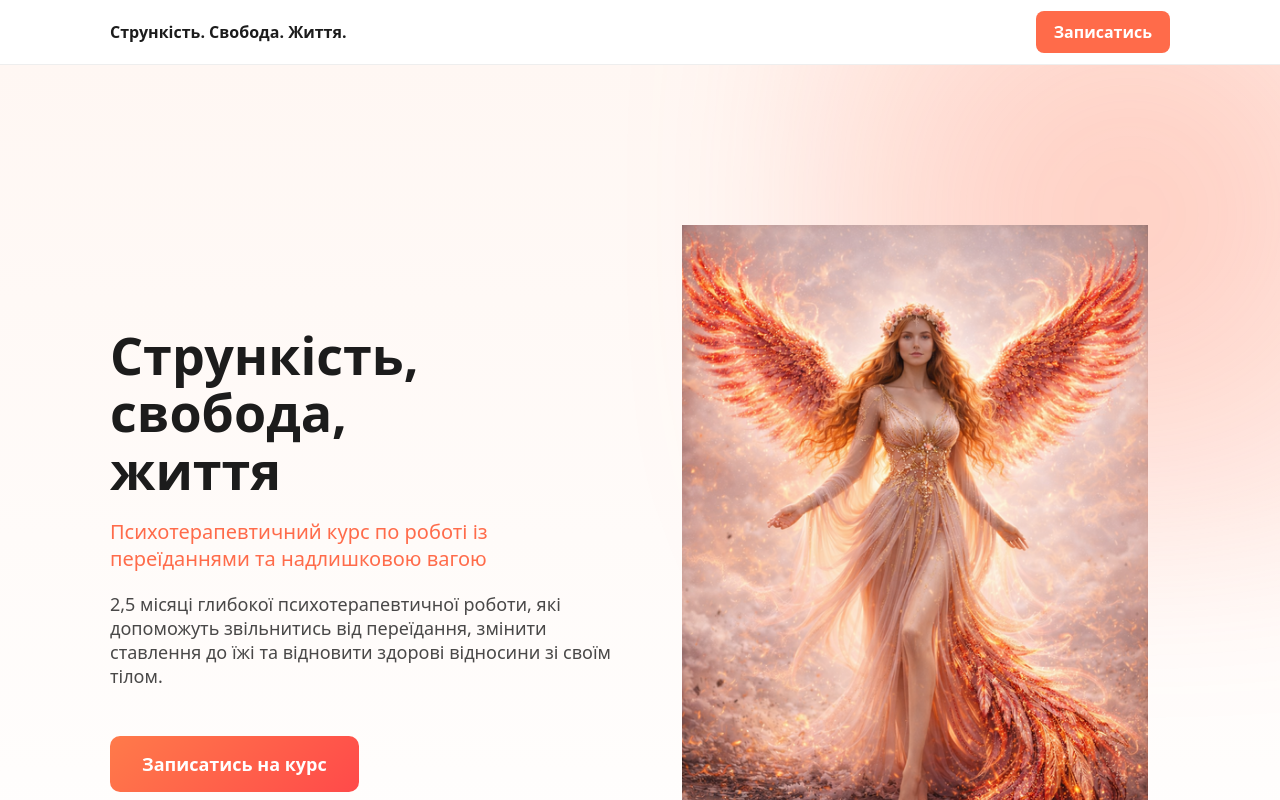
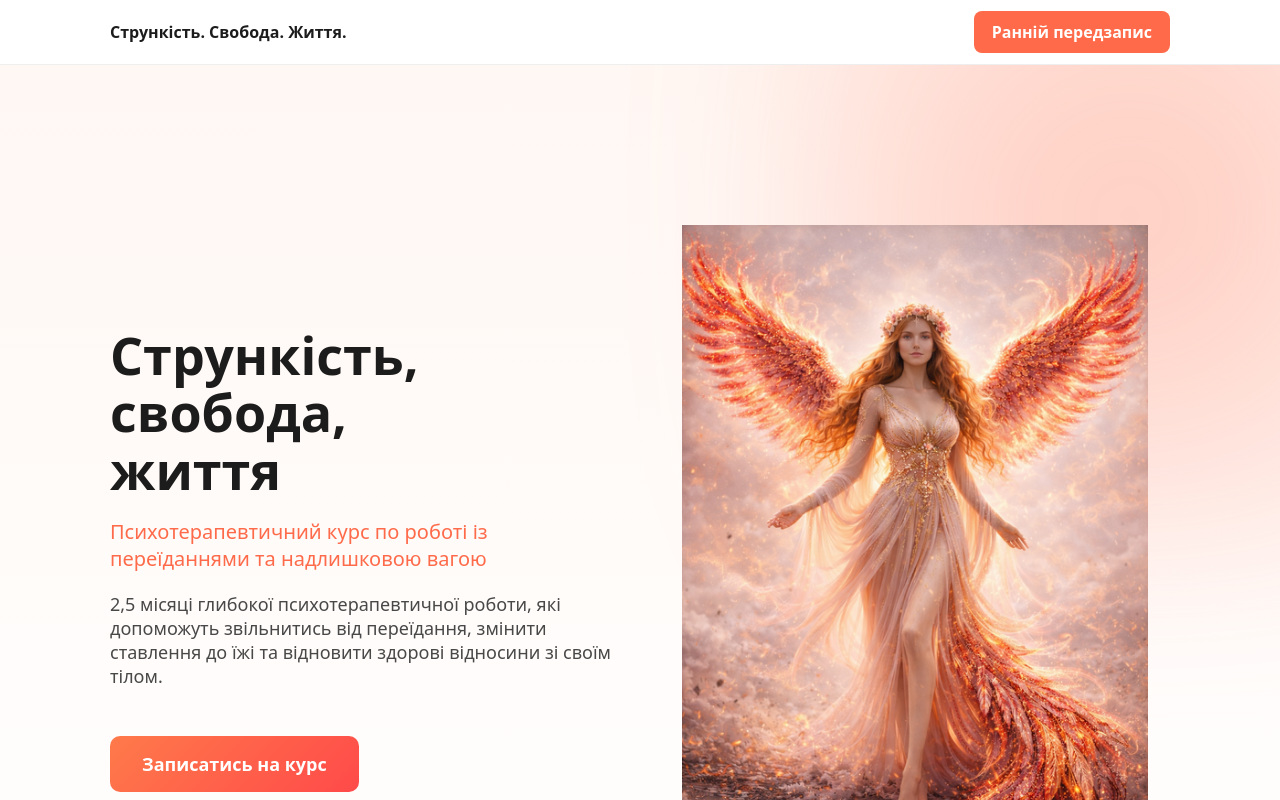
Before and after one commit to sergiyZinovyev/psy-landing, an Angular app: page / in a window 1280 px wide. Shown: the top 800 px of the page. Built offline with nearby package versions, Linux system fonts and the light colour scheme.

Commit message:
Update for the new enrolment

```diff
--- a/src/app/app.html
+++ b/src/app/app.html
@@ -2,10 +2,10 @@
   <div class="container nav">
     <div class="logo">Стрункість. Свобода. Життя.</div>
     <a class="nav-btn"
-      href="https://t.me/Olya_Novos"
+      href="https://docs.google.com/forms/d/e/1FAIpQLSf9YZ0cVVljKF4LISLr4gsiftl6NtPT_NgWGsKWwGAxw2EkHg/viewform"
       target="_blank"
       rel="noopener">
-      Записатись
+      Ранній передзапис
     </a>
   </div>
 </header>
@@ -237,15 +237,15 @@
 
     <h2>Вартість курсу</h2>
 
-    <p class="price">3.990 грн</p>
+    <p class="price">4.100 грн</p>
 
-    <!-- <p>Для тих, хто заповнить анкету передзапису</p> -->
+    <p>Для тих, хто заповнить анкету передзапису</p>
 
     <a class="primary-btn large"
       href="https://docs.google.com/forms/d/e/1FAIpQLSf9YZ0cVVljKF4LISLr4gsiftl6NtPT_NgWGsKWwGAxw2EkHg/viewform"
       target="_blank"
       rel="noopener">
-      Купити курс
+      Записатись
     </a>
 
   </div>
```
